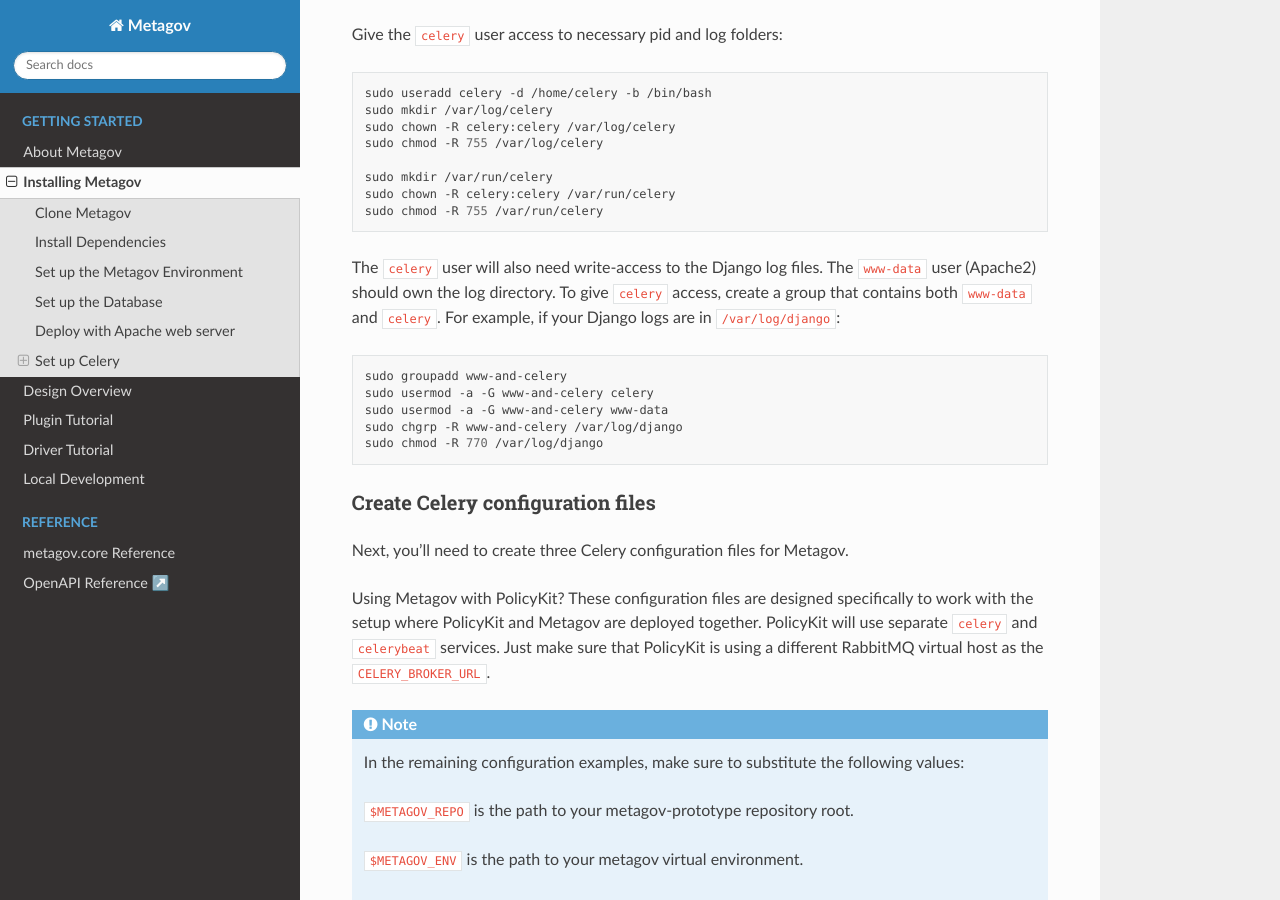
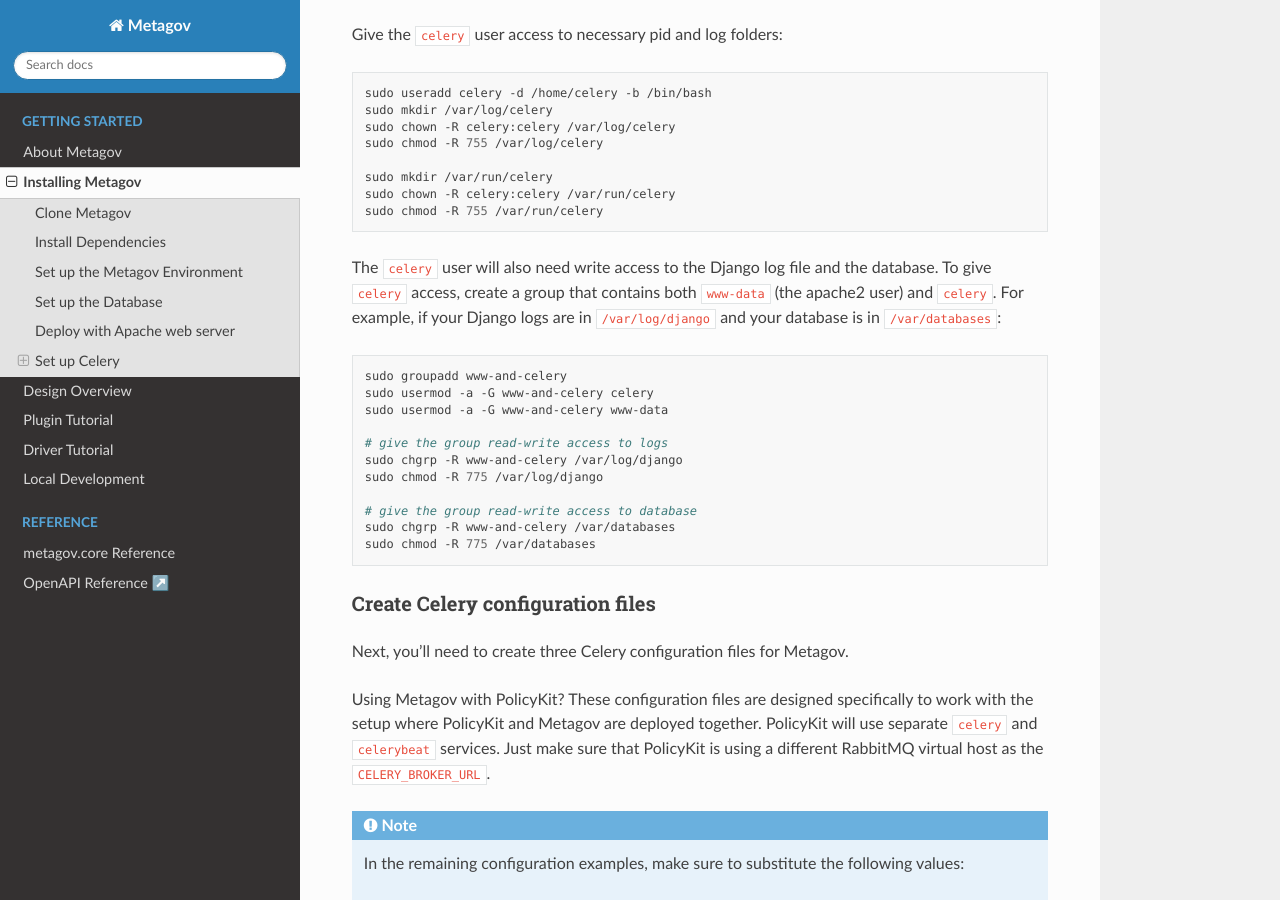
Before and after one commit to metagov/gateway, a Sphinx documentation site: the page built from docs/installation.rst, in a window 1280 px wide and 900 px high, scrolled down 3677 px. Built offline with Sphinx 7.4.7 and the Read the Docs theme 2.0.0, drawn with Linux system fonts in a browser that asks for light colours.

Commit message:
Update docs about celery user perms

```diff
--- a/docs/installation.rst
+++ b/docs/installation.rst
@@ -190,18 +190,24 @@
     sudo chown -R celery:celery /var/run/celery
     sudo chmod -R 755 /var/run/celery
 
-The ``celery`` user will also need write-access to the Django log files.
-The ``www-data`` user (Apache2) should own the log directory.
-To give ``celery`` access, create a group that contains both ``www-data`` and ``celery``.
-For example, if your Django logs are in ``/var/log/django``:
+The ``celery`` user will also need write access to the Django log file and the database.
+To give ``celery`` access, create a group that contains both ``www-data`` (the apache2 user) and ``celery``.
+For example, if your Django logs are in ``/var/log/django`` and your database is in ``/var/databases``:
 
 .. code-block:: bash
 
     sudo groupadd www-and-celery
     sudo usermod -a -G www-and-celery celery
     sudo usermod -a -G www-and-celery www-data
+
+    # give the group read-write access to logs
     sudo chgrp -R www-and-celery /var/log/django
-    sudo chmod -R 770 /var/log/django
+    sudo chmod -R 775 /var/log/django
+
+    # give the group read-write access to database
+    sudo chgrp -R www-and-celery /var/databases
+    sudo chmod -R 775 /var/databases
+
 
 Create Celery configuration files
 """""""""""""""""""""""""""""""""
```
